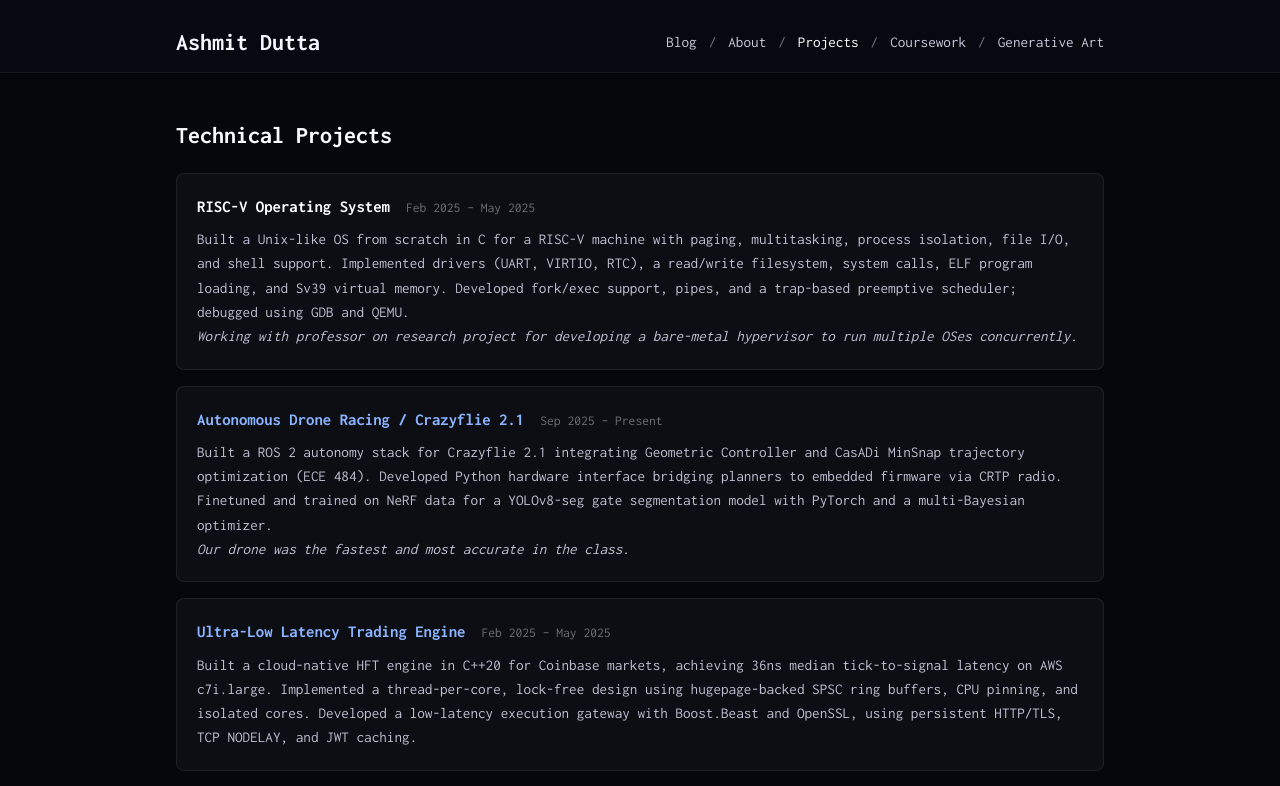
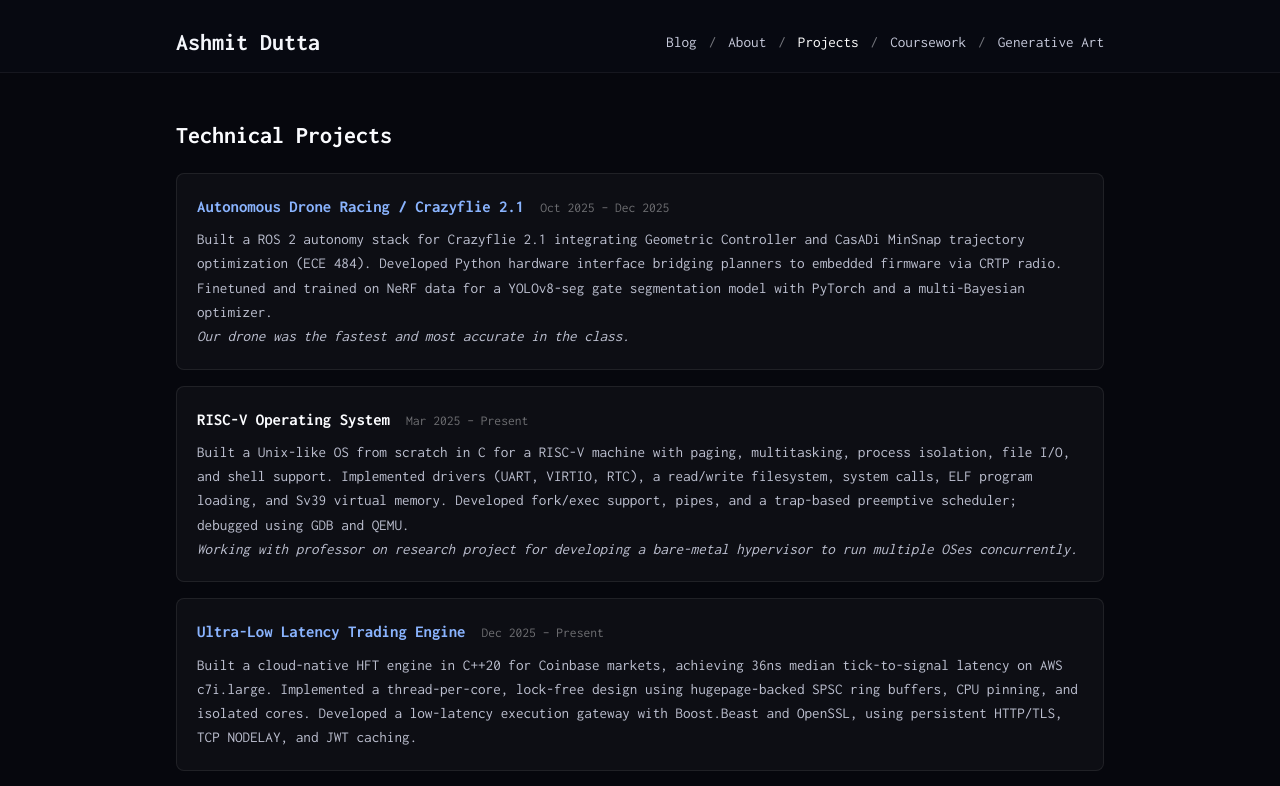
Before and after one commit to aedutta/aedutta.github.io, a React (Vite) app: page /projects in a window 1280 px wide. Shown: the top 786 px of the page. Built offline with nearby package versions, Linux system fonts and the light colour scheme.

Commit message:
updated project dates

```diff
--- a/src/pages/ProjectsPage.jsx
+++ b/src/pages/ProjectsPage.jsx
@@ -4,9 +4,21 @@ import './ProjectsPage.css';
 
 const technicalProjects = [
   {
+    title: 'Autonomous Drone Racing / Crazyflie 2.1',
+    href: 'https://docs.google.com/presentation/d/1EKGWp58CEbZTYGvxlE51tSKOSMj0S25LChlRmyB2_zw/edit?usp=sharing',
+    period: 'Oct 2025 – Dec 2025',
+    description: (
+      <>
+        Built a ROS 2 autonomy stack for Crazyflie 2.1 integrating Geometric Controller and CasADi MinSnap trajectory optimization (ECE 484). Developed Python hardware interface bridging planners to embedded firmware via CRTP radio. Finetuned and trained on NeRF data for a YOLOv8-seg gate segmentation model with PyTorch and a multi-Bayesian optimizer.
+        <br />
+        <i>Our drone was the fastest and most accurate in the class.</i>
+      </>
+    ),
+  },
+  {
     title: 'RISC-V Operating System',
     href: '', // No link provided in resume
-    period: 'Feb 2025 – May 2025',
+    period: 'Mar 2025 – Present',
     description: (
       <>
         Built a Unix-like OS from scratch in C for a RISC-V machine with paging, multitasking, process isolation, file I/O, and shell support. Implemented drivers (UART, VIRTIO, RTC), a read/write filesystem, system calls, ELF program loading, and Sv39 virtual memory. Developed fork/exec support, pipes, and a trap-based preemptive scheduler; debugged using GDB and QEMU.
@@ -16,21 +28,9 @@ const technicalProjects = [
     ),
   },
   {
-    title: 'Autonomous Drone Racing / Crazyflie 2.1',
-    href: 'https://docs.google.com/presentation/d/1EKGWp58CEbZTYGvxlE51tSKOSMj0S25LChlRmyB2_zw/edit?usp=sharing',
-    period: 'Sep 2025 – Present',
-    description: (
-      <>
-        Built a ROS 2 autonomy stack for Crazyflie 2.1 integrating Geometric Controller and CasADi MinSnap trajectory optimization (ECE 484). Developed Python hardware interface bridging planners to embedded firmware via CRTP radio. Finetuned and trained on NeRF data for a YOLOv8-seg gate segmentation model with PyTorch and a multi-Bayesian optimizer.
-        <br />
-        <i>Our drone was the fastest and most accurate in the class.</i>
-      </>
-    ),
-  },
-  {
     title: 'Ultra-Low Latency Trading Engine',
     href: 'https://github.com/aedutta/trading-engine',
-    period: 'Feb 2025 – May 2025',
+    period: 'Dec 2025 – Present',
     description: (
       <>
         Built a cloud-native HFT engine in C++20 for Coinbase markets, achieving 36ns median tick-to-signal latency on AWS c7i.large. Implemented a thread-per-core, lock-free design using hugepage-backed SPSC ring buffers, CPU pinning, and isolated cores. Developed a low-latency execution gateway with Boost.Beast and OpenSSL, using persistent HTTP/TLS, TCP NODELAY, and JWT caching.
```
